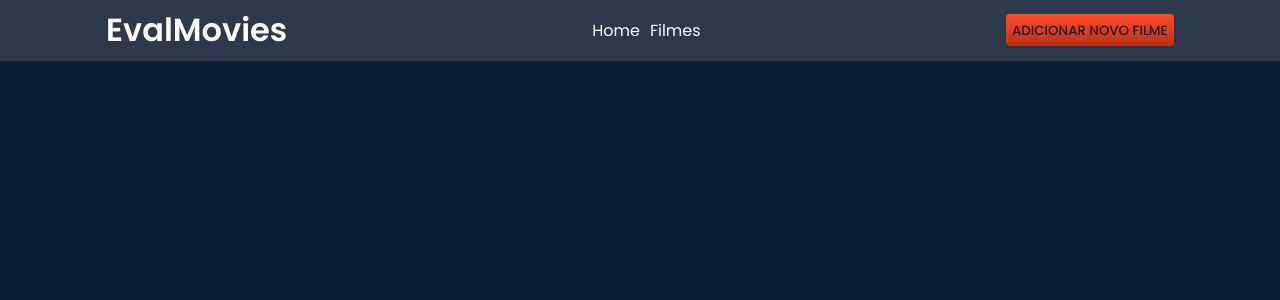
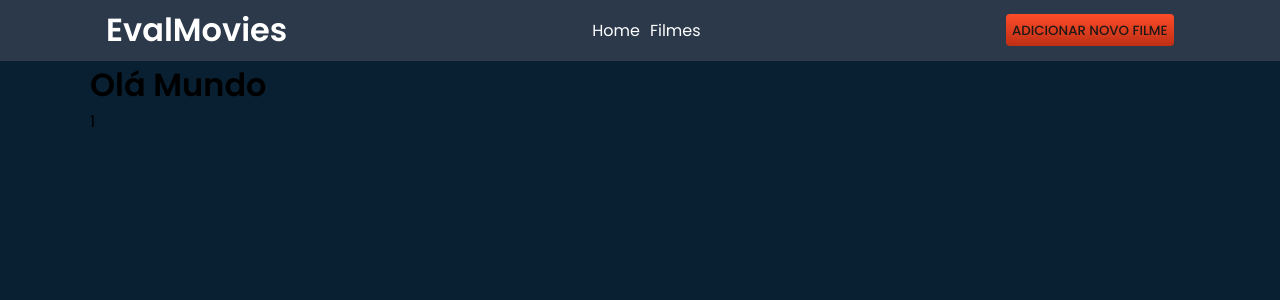
Before and after one commit to GuiSandoval/evalMovies, a React (Create React App) app: page /avaliar/1 in a window 1280 px wide. Shown: the top 300 px of the page. Built offline with nearby package versions, Linux system fonts and the light colour scheme.

Commit message:
chore ✨ : Create Route to Avaliable

```diff
--- /dev/null
+++ b/src/components/DetailsFilmOMBD/index.tsx
@@ -0,0 +1,15 @@
+import React, { useState } from 'react'
+import { useParams } from 'react-router-dom'
+import { Container } from './styles'
+
+export function DetailsFilmOMBD() {
+    const {idFilm: idFilmParam}= useParams()
+    const [idFilm, setIdFilm] = useState(idFilmParam)
+
+    return (
+        <Container>
+            <h1>Olá Mundo</h1>
+            {idFilm}
+        </Container>
+    )
+}
--- /dev/null
+++ b/src/components/DetailsFilmOMBD/styles.ts
@@ -0,0 +1,4 @@
+import styled from 'styled-components';
+
+export const Container = styled.div`
+`;
--- a/src/components/FilmPreview/index.tsx
+++ b/src/components/FilmPreview/index.tsx
@@ -1,3 +1,4 @@
+import { Link } from "react-router-dom";
 import { IFilmPreviewProps } from "../../interfaces/Film";
 import { Container } from "./styles";
 
@@ -12,10 +13,12 @@ export const FilmPreview = ({
 }: IFilmPreviewProps) => {
     return (
         <Container>
-            <img src={poster} alt={title} />
-            <h3>{title}</h3>
-            <p>{year}</p>
-            <p>{type}</p>
+            <Link to={`/avaliar/${imdbID}`}>
+                <img src={poster} alt={title} />
+                <h3>{title}</h3>
+                <p>{year}</p>
+                <p>{type}</p>
+            </Link>
         </Container>
     );
 }
--- a/src/components/FilmPreview/styles.ts
+++ b/src/components/FilmPreview/styles.ts
@@ -10,13 +10,17 @@ height: 300px;
 width: 100%;
 max-width: 200px;
 background: #2C394B;
-padding: 1rem;
 margin: 0 10px 10px 0;
 border-radius: 4px;
 cursor: pointer;
 transition: transform 0.4s, border-color 0.4s;
 border: 1px solid transparent;
 
+a{
+    padding: 1rem;
+    width: 100%;
+    height: 100%;
+}
 
 &:hover{
     transform: scale(1.05);
--- a/src/routes.tsx
+++ b/src/routes.tsx
@@ -1,6 +1,7 @@
 import React from 'react'
 import { Routes, Route } from 'react-router-dom';
 import { DetailsFilm } from './components/DetailsFilm';
+import { DetailsFilmOMBD } from './components/DetailsFilmOMBD';
 import { EvalFilms } from './pages/EvalFilms';
 import { GeneralFilms } from './pages/GeneralFilms';
 
@@ -10,6 +11,7 @@ export function RoutesApp() {
             <Route path="/" element={<EvalFilms />} />
             <Route path="/lista-filmes" element={<GeneralFilms />} />
             <Route path="/detalhes/:idFilm" element={<DetailsFilm />} />
+            <Route path="/avaliar/:idFilm" element={<DetailsFilmOMBD />} />
         </Routes>
     )
 
```
